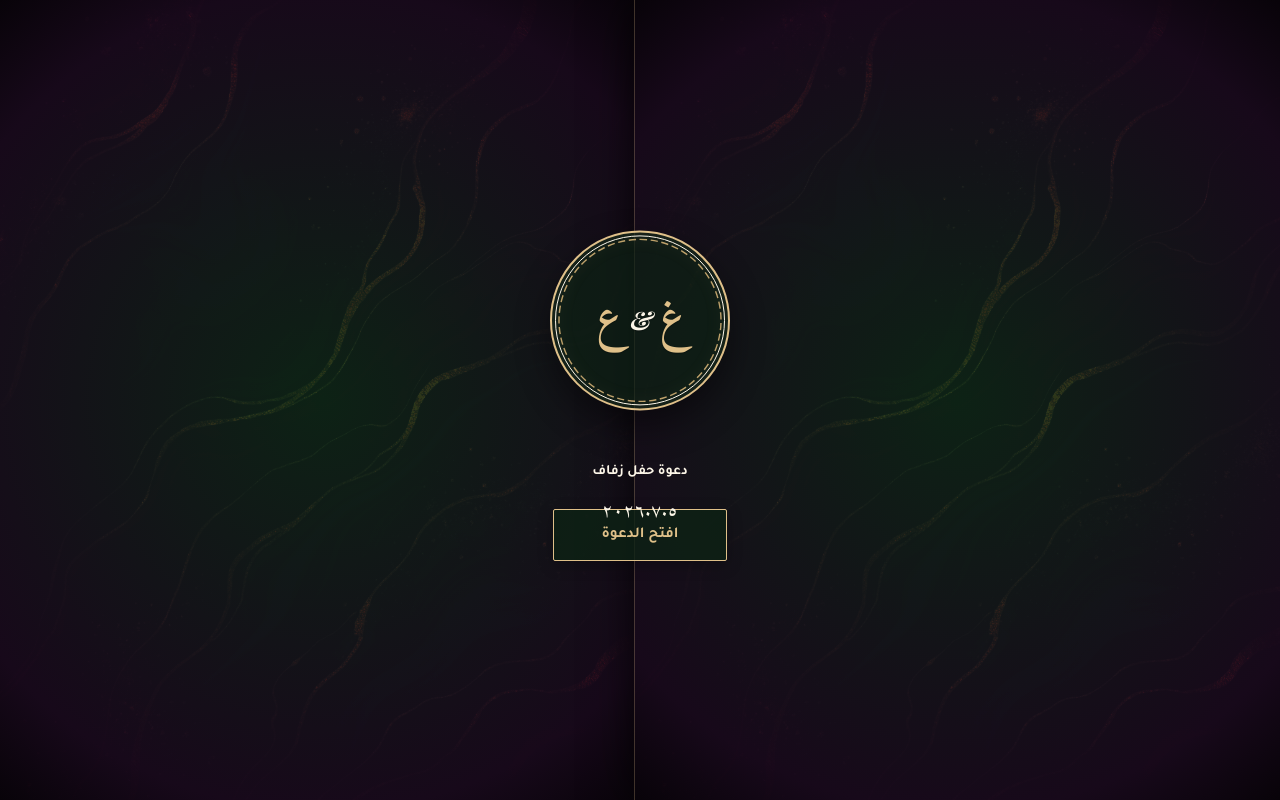
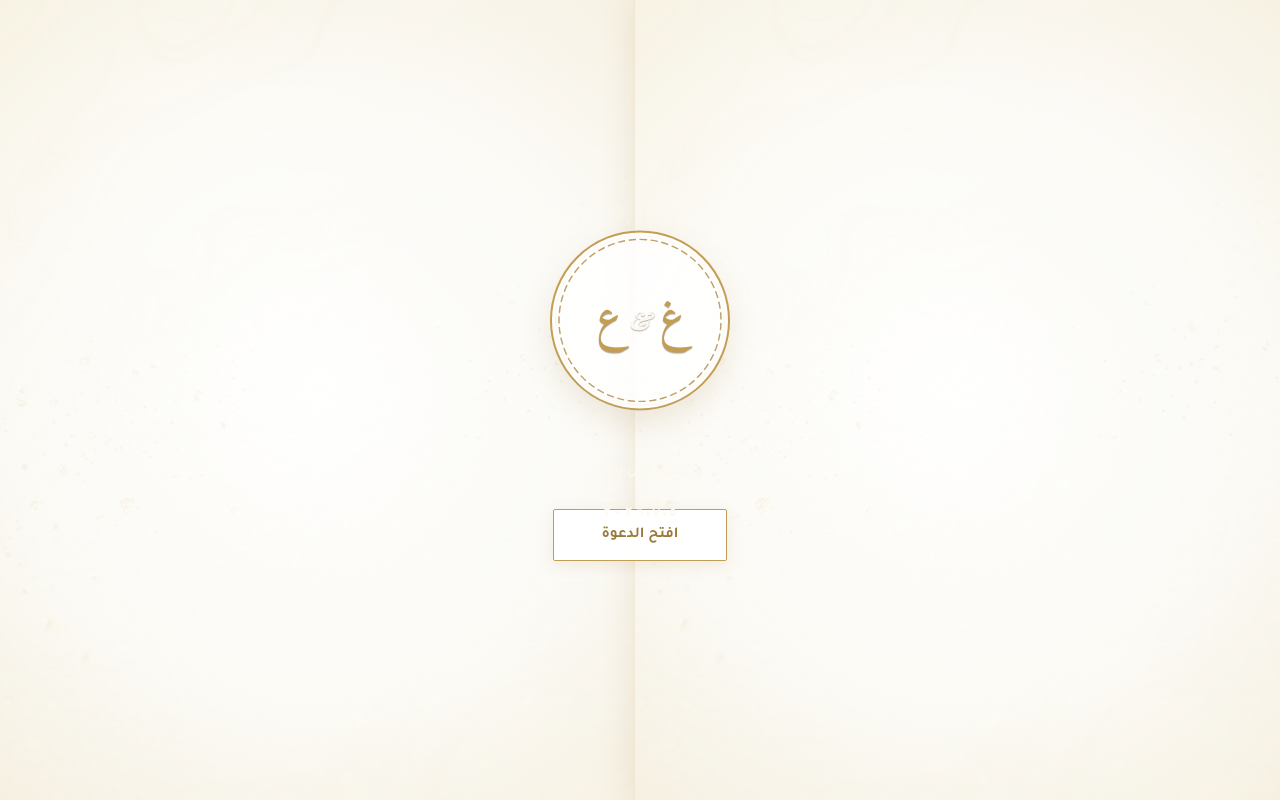
Before and after one commit to wedding15/wedding, a React (Vite) app: page / in a window 1280 px wide. Built offline with nearby package versions, Linux system fonts and the light colour scheme; a web font is replaced by a local one.

Commit message:
feat: overhaul color palette to white and gold, set venue to Qasr Al-Yasmeen, and add Al Zeno to invitation text

```diff
--- a/src/App.tsx
+++ b/src/App.tsx
@@ -1,7 +1,7 @@
 import { useState, useEffect } from "react";
 import { motion, AnimatePresence } from "framer-motion";
 import { weddingData } from "./data";
-import emeraldBg from "./assets/emerald-burgundy-bg.png";
+import whiteGoldBg from "./assets/white-gold-bg.png";
 import musicFile from "./assets/wedding-music.mp3";
 import { useRef } from "react";
 
@@ -236,7 +236,7 @@ function OpeningSection() {
         </motion.div>
 
         <motion.p className="hero-royal__invite-line" variants={itemVariants}>
-          دعوة حفل زفاف
+          {weddingData.invitationText}
         </motion.p>
 
         <motion.div className="hero-royal__names gold-gradient-text" variants={itemVariants}>
@@ -479,7 +479,7 @@ export default function App() {
     <>
       {/* Permanent background and page frame to prevent layout flash/resizing lag on mobile */}
       <div className="app-bg">
-        <img src={emeraldBg} className="app-bg__img" alt="" />
+        <img src={whiteGoldBg} className="app-bg__img" alt="" />
         <div className="app-bg__overlay" />
       </div>
       <div className="page-frame" />
--- a/src/data.ts
+++ b/src/data.ts
@@ -20,8 +20,8 @@ export const weddingData = {
   // ─── Venue ───
   venue: {
     area: "",
-    name: "صالة الياسمين",
-    mapQuery: "صالة الياسمين دمشق",
+    name: "قصر الياسمين",
+    mapQuery: "قصر الياسمين دمشق",
     mapEmbed: "",
   },
 
@@ -32,7 +32,7 @@ export const weddingData = {
   quote: `"بقلوب يملؤها الفرح والامتنان، يسعدنا أن نشارككم أجمل أيام حياتنا، ونتشرف بحضوركم الكريم لتكتمل فرحتنا بوجودكم."`,
 
   // ─── Invitation Text ───
-  invitationText: "نتشرف بدعوتكم لحفل زفاف",
+  invitationText: "نتشرف بدعوتكم لحفل زفاف آل زينو",
 
   // ─── About the Day ───
   dayQuote: "في العمر أيامٌ يزينها السرور",
--- a/src/index.css
+++ b/src/index.css
@@ -3,16 +3,16 @@
    ═══════════════════════════════════════════ */
 
 :root {
-  --gold: #dfc089;
-  --gold-light: #fcf6e8;
-  --gold-dark: #bda06a;
-  --gold-shimmer: #fffdf5;
-  --cream: #08100b;
-  --cream-dark: #0e070e;
-  --ivory-paper: #0c1510;
-  --charcoal: #ffffff;
-  --text-dark: #fffef9;
-  --text-muted: #dfd7c7;
+  --gold: #c29d53;
+  --gold-light: #fcf8ee;
+  --gold-dark: #997b3c;
+  --gold-shimmer: #fffbf0;
+  --cream: #ffffff;
+  --cream-dark: #fbf9f5;
+  --ivory-paper: #faf7f2;
+  --charcoal: #1c1a17;
+  --text-dark: #2c2822;
+  --text-muted: #6e6454;
   --white: #ffffff;
 
   --font-display: 'Amiri', serif;
@@ -81,7 +81,7 @@ body {
 .app-bg__overlay {
   position: absolute;
   inset: 0;
-  background: radial-gradient(circle at 50% 30%, rgba(8, 16, 11, 0.1) 0%, rgba(14, 7, 14, 0.88) 85%);
+  background: radial-gradient(circle at 50% 30%, rgba(255, 255, 255, 0.1) 0%, rgba(251, 249, 245, 0.82) 85%);
   z-index: 1;
 }
 
@@ -128,9 +128,9 @@ body {
   top: 0;
   width: 50.5%; /* Slightly overlap by 0.5% to avoid hairline gaps on some screens */
   height: 100%;
-  background: radial-gradient(circle at 50% 50%, #0d2215 0%, #17091a 80%, #080309 100%);
+  background: radial-gradient(circle at 50% 50%, #ffffff 0%, #fcfbf7 60%, #f7f2e4 100%);
   z-index: 1;
-  box-shadow: 0 0 40px rgba(0, 0, 0, 0.8);
+  box-shadow: 0 0 30px rgba(153, 123, 60, 0.15);
 }
 
 .curtain-gate--left {
@@ -147,9 +147,9 @@ body {
   content: '';
   position: absolute;
   inset: 0;
-  background: url('./assets/emerald-burgundy-bg.png') center/cover;
-  opacity: 0.12;
-  mix-blend-mode: color-dodge;
+  background: url('./assets/white-gold-bg.png') center/cover;
+  opacity: 0.08;
+  mix-blend-mode: multiply;
   pointer-events: none;
 }
 
@@ -190,10 +190,10 @@ body {
   display: flex;
   align-items: center;
   justify-content: center;
-  background: rgba(13, 34, 21, 0.7);
+  background: rgba(255, 255, 255, 0.85);
   box-shadow:
-    0 15px 35px rgba(0, 0, 0, 0.45),
-    inset 0 0 25px rgba(223, 192, 137, 0.08);
+    0 12px 30px rgba(153, 123, 60, 0.15),
+    inset 0 0 20px rgba(223, 192, 137, 0.05);
 }
 
 .royal-crest-letters {
@@ -227,9 +227,9 @@ body {
 /* Enter Button */
 .curtain-enter-btn {
   padding: 16px 48px;
-  background: rgba(13, 34, 21, 0.8);
+  background: rgba(255, 255, 255, 0.95);
   border: 1px solid var(--gold);
-  color: var(--gold);
+  color: var(--gold-dark);
   font-family: var(--font-body);
   font-size: 0.95rem;
   font-weight: 700;
@@ -238,7 +238,7 @@ body {
   position: relative;
   overflow: hidden;
   z-index: 1;
-  box-shadow: 0 4px 15px rgba(0, 0, 0, 0.25);
+  box-shadow: 0 4px 15px rgba(153, 123, 60, 0.12);
   transition: all 0.4s ease;
 }
 
@@ -278,13 +278,13 @@ body {
 
 /* ─── Luxury Gold Text ─── */
 .gold-gradient-text {
-  background: linear-gradient(135deg, #bda06a 0%, #dfc089 25%, #fffdf5 50%, #dfc089 75%, #bda06a 100%);
+  background: linear-gradient(135deg, #997b3c 0%, #c29d53 25%, #fffbf0 50%, #c29d53 75%, #997b3c 100%);
   background-size: 200% auto;
   -webkit-background-clip: text;
   -webkit-text-fill-color: transparent;
   background-clip: text;
   animation: shimmer-gold 8s linear infinite;
-  text-shadow: 0px 1px 1px rgba(0,0,0,0.5);
+  text-shadow: 0px 1px 1px rgba(153, 123, 60, 0.15);
 }
 
 @keyframes shimmer-gold {
@@ -507,21 +507,22 @@ body {
 .event-royal__card {
   padding: 24px;
   border-radius: 4px;
-  background: rgba(255, 255, 255, 0.04);
-  border: 1px solid rgba(223, 192, 137, 0.2);
+  background: rgba(255, 255, 255, 0.7);
+  border: 1px solid rgba(194, 157, 83, 0.3);
   display: flex;
   flex-direction: column;
   align-items: center;
   justify-content: center;
   transition: all 0.4s ease;
   backdrop-filter: blur(10px);
+  box-shadow: 0 4px 15px rgba(153, 123, 60, 0.05);
 }
 
 .event-royal__card:hover {
-  background: rgba(255, 255, 255, 0.08);
+  background: rgba(255, 255, 255, 0.9);
   border-color: var(--gold);
   transform: translateY(-3px);
-  box-shadow: 0 10px 25px rgba(0, 0, 0, 0.35);
+  box-shadow: 0 8px 25px rgba(194, 157, 83, 0.15);
 }
 
 .event-royal__icon {
@@ -606,14 +607,14 @@ body {
   height: 90px;
   border-radius: 50%;
   border: 1px solid var(--gold);
-  outline: 1px solid rgba(223, 192, 137, 0.2);
+  outline: 1px solid rgba(223, 192, 137, 0.15);
   outline-offset: -5px;
   display: flex;
   flex-direction: column;
   align-items: center;
   justify-content: center;
-  background: rgba(255, 255, 255, 0.04);
-  box-shadow: inset 0 0 15px rgba(0, 0, 0, 0.2);
+  background: rgba(255, 255, 255, 0.75);
+  box-shadow: inset 0 0 10px rgba(194, 157, 83, 0.05), 0 4px 15px rgba(153, 123, 60, 0.06);
   backdrop-filter: blur(10px);
 }
 
@@ -701,7 +702,8 @@ body {
 .footer {
   padding: 30px;
   text-align: center;
-  background: #060a08;
+  background: #fdfbf7;
+  border-top: 1px solid rgba(194, 157, 83, 0.15);
   position: relative;
   z-index: 10;
 }
@@ -760,7 +762,7 @@ body {
   width: 46px;
   height: 46px;
   border-radius: 50%;
-  background: rgba(13, 34, 21, 0.75);
+  background: rgba(255, 255, 255, 0.85);
   border: 1px solid var(--gold);
   color: var(--gold);
   display: flex;
@@ -768,7 +770,7 @@ body {
   justify-content: center;
   cursor: pointer;
   z-index: 1001; /* Above the page frame (1000) */
-  box-shadow: 0 4px 15px rgba(0, 0, 0, 0.4);
+  box-shadow: 0 4px 15px rgba(153, 123, 60, 0.15);
   backdrop-filter: blur(5px);
   transition: all 0.3s ease;
   outline: none;
@@ -776,9 +778,9 @@ body {
 }
 
 .music-toggle-btn:hover {
-  background: rgba(13, 34, 21, 0.9);
+  background: rgba(255, 255, 255, 0.95);
   transform: scale(1.05);
-  box-shadow: 0 6px 20px rgba(223, 192, 137, 0.25);
+  box-shadow: 0 6px 20px rgba(194, 157, 83, 0.25);
 }
 
 .music-toggle-btn__icon {
```
Also changed, not shown: src/assets/white-gold-bg.png (added).
